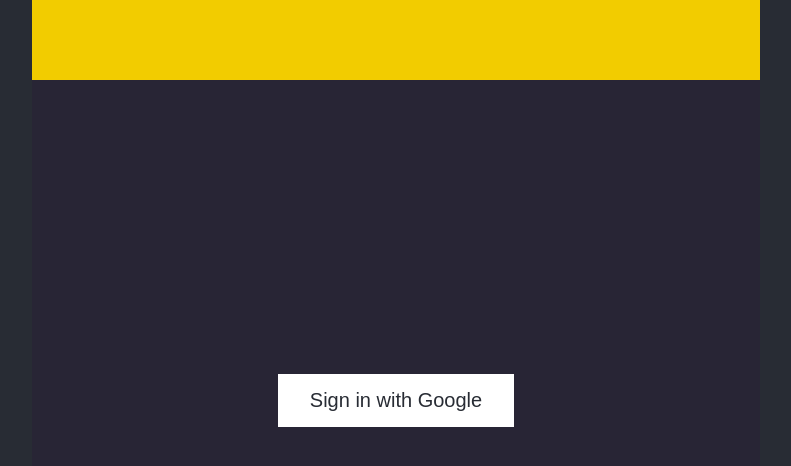
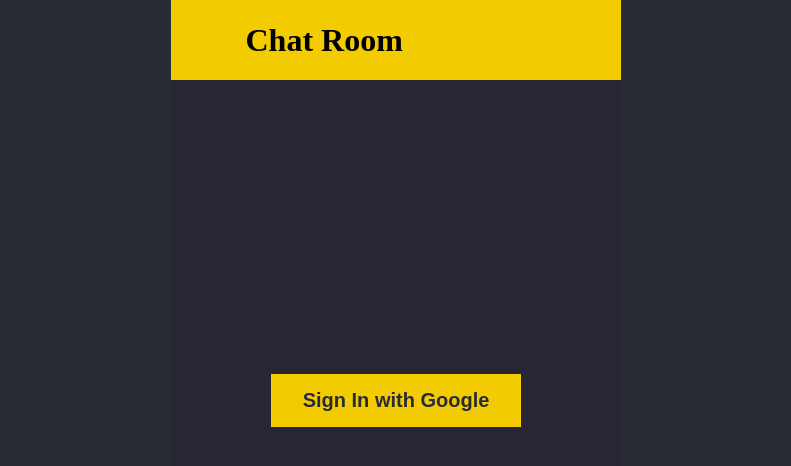
Before and after one commit to AWADREE/chatroom, a React (Create React App) app: page / in a window 1280 px wide. Shown: the top 466 px of the page, without its empty margins (244-1035 px from the left). Built offline with nearby package versions, Linux system fonts and the light colour scheme; no server answers.

Commit message:
edited styles

```diff
--- a/src/App.css
+++ b/src/App.css
@@ -4,8 +4,15 @@
 
 .App {
   text-align: center;
-  max-width: 728px;
+  max-width: 450px;
+  /* max-width: 728px; */
   margin: 0 auto;
+}
+
+header > h1 {
+  color: black;
+  margin-left: 15%;
+  font-family: cursive;
 }
 
 .App header {
@@ -15,7 +22,7 @@
   color: white;
   position: fixed;
   width: 100%;
-  max-width: 728px;
+  max-width: 450px;
   top: 0;
   display: flex;
   align-items: center;
@@ -60,15 +67,26 @@
   bottom: 0;
   background-color: #181717;
   width: 100%;
-  max-width: 728px;
+  max-width: 450px;
   display: flex;
   font-size: 1.5rem;
 }
 
 form button {
-  width: 20%;
+  width: 30%;
   background-color: #f2cc00;
   color: black;
+  font-weight: bold;
+  transition: background-color 100ms ease-out;
+}
+form button:hover:disabled {
+  background-color: #f2cc00;
+  color: black;
+}
+form button:hover {
+  background-color: #ffd900;
+  color: black;
+  transition: background-color 100ms ease-out;
 }
 
 input {
@@ -83,7 +101,7 @@
 }
 
 button {
-  background-color: #282c34; /* Green */
+  background-color: #282c34;
   border: none;
   color: white;
   padding: 15px 32px;
@@ -92,18 +110,34 @@
   display: inline-block;
   cursor: pointer;
   font-size: 1.25rem;
+  transition: background-color 100ms ease-out;
+}
+button:hover {
+  background-color: #ce2020;
+  color: white;
+  transition: background-color 100ms ease-out;
 }
 
 button:disabled {
   opacity: 0.5;
-  cursor: not-allowed;
+  cursor: default !important;
 }
 
 .sign-in {
   color: #282c34;
-  background: white;
+  background: #f2cc00;
   max-width: 400px;
   margin: 0 auto;
+  font-weight: 600;
+  font-size: 20px;
+}
+
+.sign-in:hover {
+  color: #282c34;
+  background: #ffd900;
+  max-width: 400px;
+  margin: 0 auto;
+  transition: background-color 100ms ease-out;
 }
 
 ul,
--- a/src/App.js
+++ b/src/App.js
@@ -12,6 +12,7 @@
   return (
     <div className="App">
       <header className="App-header">
+        <h1>Chat Room</h1>
         <SignOut />
       </header>
       <section>{user ? <ChatRoom /> : <SignIn />}</section>
--- a/src/components/SignIn.js
+++ b/src/components/SignIn.js
@@ -11,7 +11,7 @@
 
   return (
     <button className="sign-in" onClick={signInWithGoogle}>
-      Sign in with Google
+      Sign In with Google
     </button>
   );
 }
```
Also changed, not shown: src/logo.svg (deleted).
